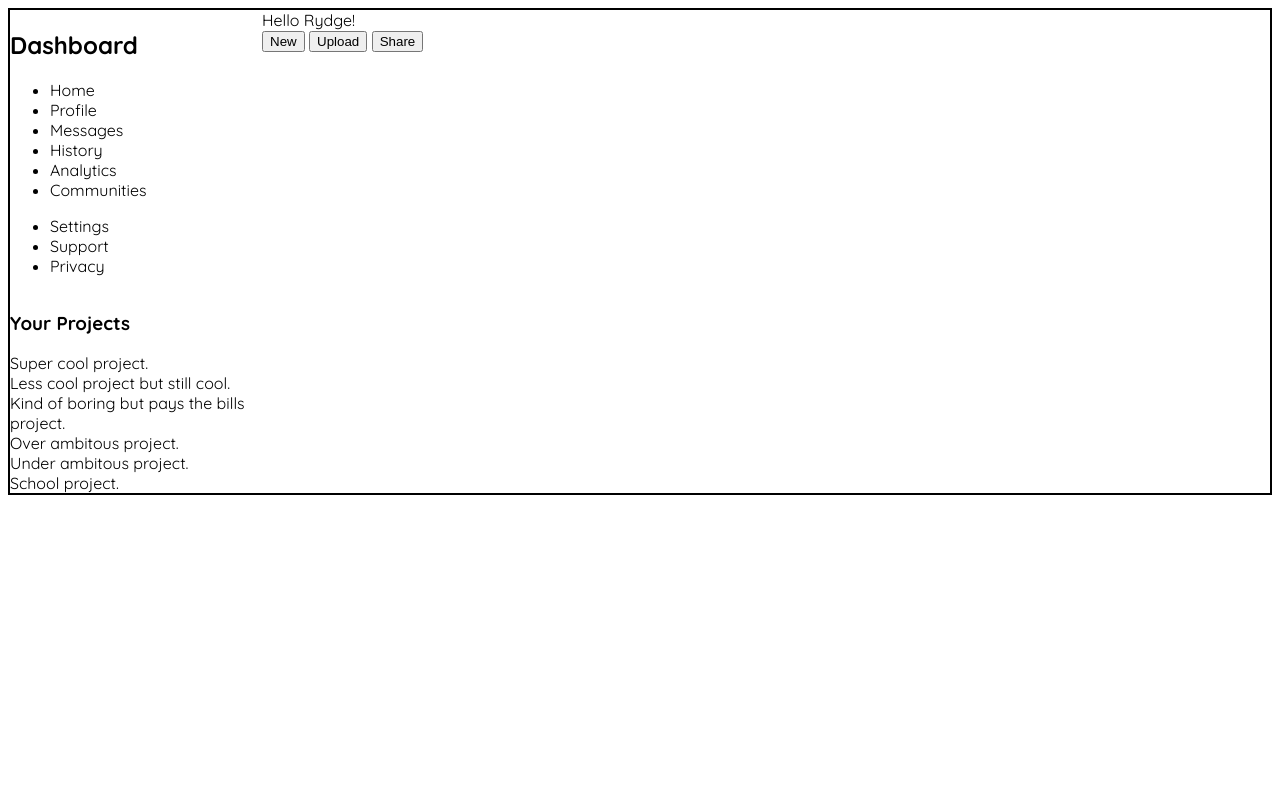
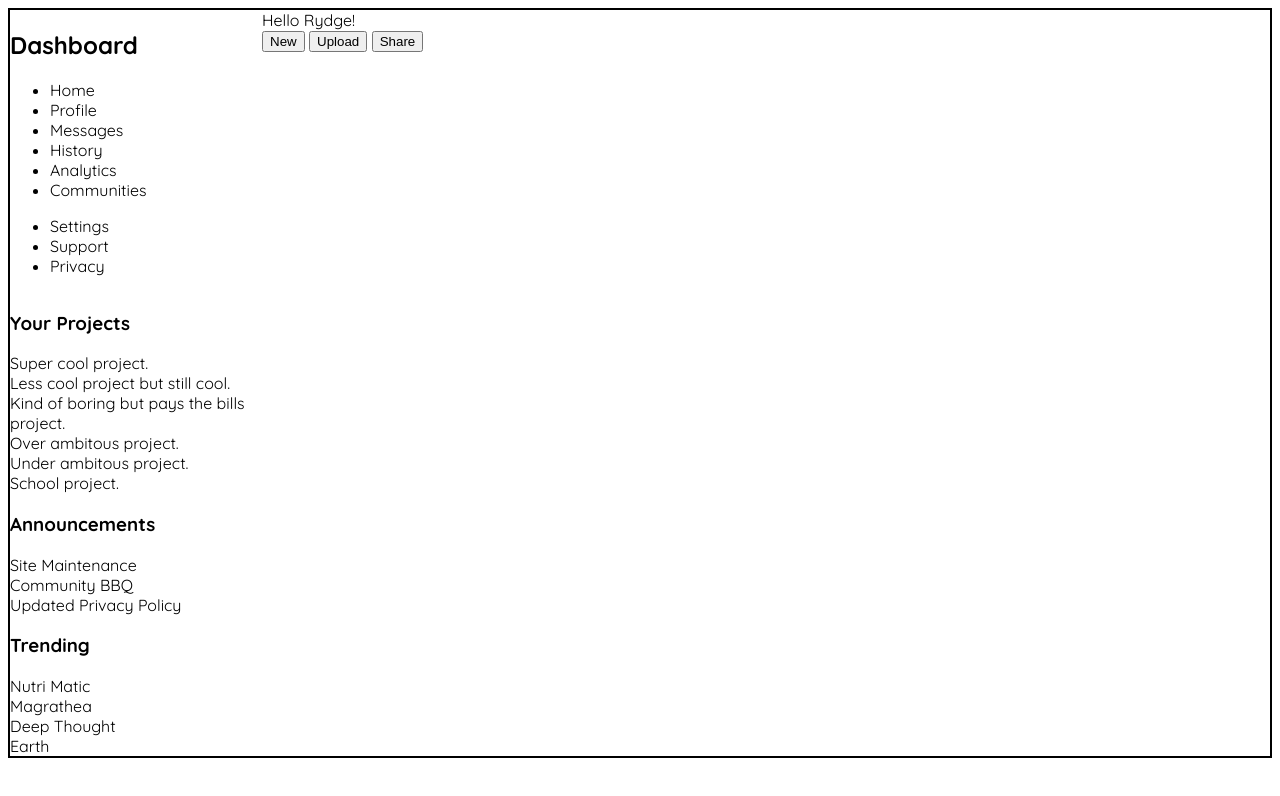
Before and after one commit to rydge-rivard/admin-dashboard, a plain HTML site: page index.html in a window 1280 px wide. Drawn offline with Linux system fonts and the light colour scheme.

Commit message:
Add additional content for grid layout.

```diff
--- a/index.html
+++ b/index.html
@@ -40,6 +40,19 @@
                 <div>Under ambitous project.</div>
                 <div>School project.</div>
             </div>
+            <div class="announcements">
+                <h3>Announcements</h3>
+                <div>Site Maintenance</div>
+                <div>Community BBQ</div>
+                <div>Updated Privacy Policy</div>
+            </div>
+            <div>
+                <h3>Trending</h3>
+                <div>Nutri Matic</div>
+                <div>Magrathea</div>
+                <div>Deep Thought</div>
+                <div>Earth</div>
+            </div>
         </div>
     </div>
 </body>
```
